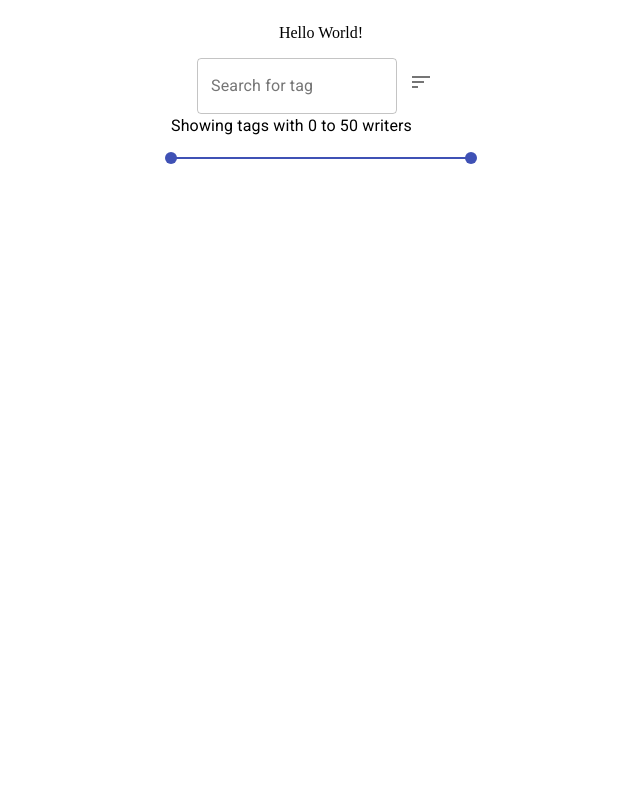
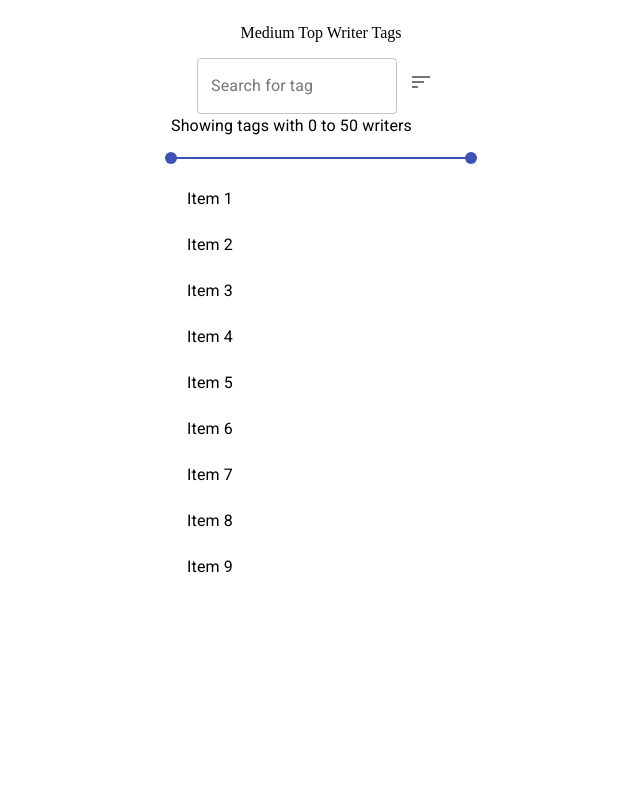
Before and after one commit to osharaki/medium-top-writer-tags, a Gatsby site in the folder medium-top-writer-tags/: page / in a window 1280 px wide. Shown: the whole page, without its empty margins (319-959 px from the left). Built offline with nearby package versions, Linux system fonts and the light colour scheme; Gatsby itself is replaced by a stand-in of ours.

Commit message:
:construction: Add results list (WIP)
:heavy_plus_sign: Add react-window as dependency

```diff
--- a/medium-top-writer-tags/package.json
+++ b/medium-top-writer-tags/package.json
@@ -23,7 +23,8 @@
     "gatsby-plugin-react-helmet": "^3.7.0",
     "react": "^16.13.1",
     "react-dom": "^16.13.1",
-    "react-helmet": "^6.1.0"
+    "react-helmet": "^6.1.0",
+    "react-window": "^1.8.6"
   },
   "devDependencies": {
     "eslint-config-react-app": "^6.0.0"
--- /dev/null
+++ b/medium-top-writer-tags/src/components/Results.js
@@ -0,0 +1,43 @@
+import React from "react";
+import PropTypes from "prop-types";
+import { makeStyles } from "@material-ui/core/styles";
+import ListItem from "@material-ui/core/ListItem";
+import ListItemText from "@material-ui/core/ListItemText";
+import { FixedSizeList } from "react-window";
+
+const useStyles = makeStyles((theme) => ({
+  root: {
+    width: "100%",
+    height: 400,
+    maxWidth: 300,
+    backgroundColor: theme.palette.background.paper,
+    marginBottom: 50,
+  },
+}));
+
+function renderRow(props) {
+  const { index, style } = props;
+
+  return (
+    <ListItem button style={style} key={index}>
+      <ListItemText primary={`Item ${index + 1}`} />
+    </ListItem>
+  );
+}
+
+renderRow.propTypes = {
+  index: PropTypes.number.isRequired,
+  style: PropTypes.object.isRequired,
+};
+
+export default () => {
+  const classes = useStyles();
+
+  return (
+    <div className={classes.root}>
+      <FixedSizeList height={400} width={300} itemSize={46} itemCount={15}>
+        {renderRow}
+      </FixedSizeList>
+    </div>
+  );
+};
--- a/medium-top-writer-tags/src/pages/index.js
+++ b/medium-top-writer-tags/src/pages/index.js
@@ -2,6 +2,7 @@
 import { TextField } from "@material-ui/core";
 import Slider from "../components/Slider";
 import SortMenu from "../components/SortMenu";
+import Results from "../components/Results";
 // TODO Understand slider better and move to own component if necessary
 
 const IndexPage = () => {
@@ -19,7 +20,7 @@
         href="https://fonts.googleapis.com/css?family=Roboto:300,400,500,700&display=swap"
       />
 
-      <p style={{ textAlign: "center" }}>Hello World!</p>
+      <p style={{ textAlign: "center" }}>Medium Top Writer Tags</p>
       <div
         style={{
           display: "flex",
@@ -36,6 +37,7 @@
         <SortMenu />
       </div>
       <Slider />
+      <Results />
     </div>
   );
 };
```
Also changed, not shown: 1 other file.
